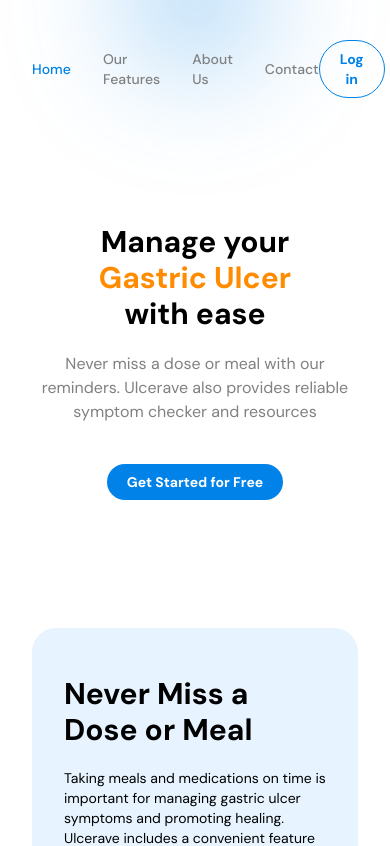
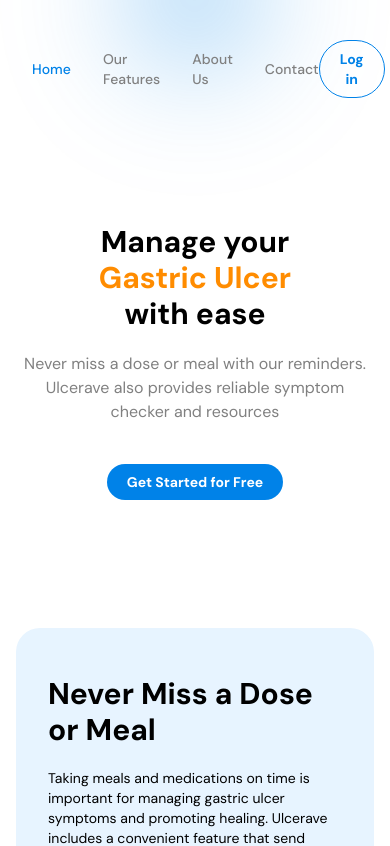
Before and after one commit to mikelisrael/ulcerave, a React (Vite) app: page / in a window 390 px wide. Shown: the top 846 px of the page. Built offline with nearby package versions, Linux system fonts and the light colour scheme; no server answers.

Commit message:
responsive: padding changes at media screen

```diff
--- a/src/index.css
+++ b/src/index.css
@@ -24,7 +24,7 @@
 }
 
 .universal_x {
-  @apply px-8 md:px-16 lg:px-32 xl:px-48;
+  @apply px-4 md:px-16 lg:px-32 xl:px-48;
 }
 
 .universal_x_margin {
@@ -49,3 +49,12 @@
   font-family: var(--font) !important;
   @apply !text-sm;
 }
+
+.details {
+  height: 0;
+  overflow: hidden;
+}
+
+.details.open {
+  height: auto;
+}
```
